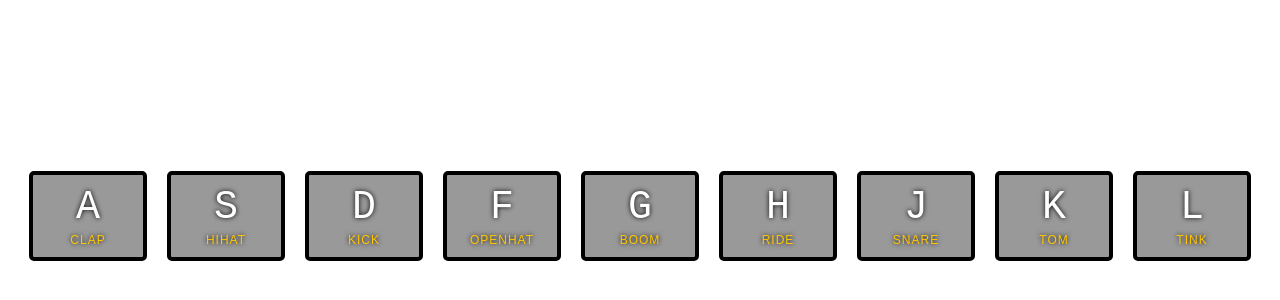
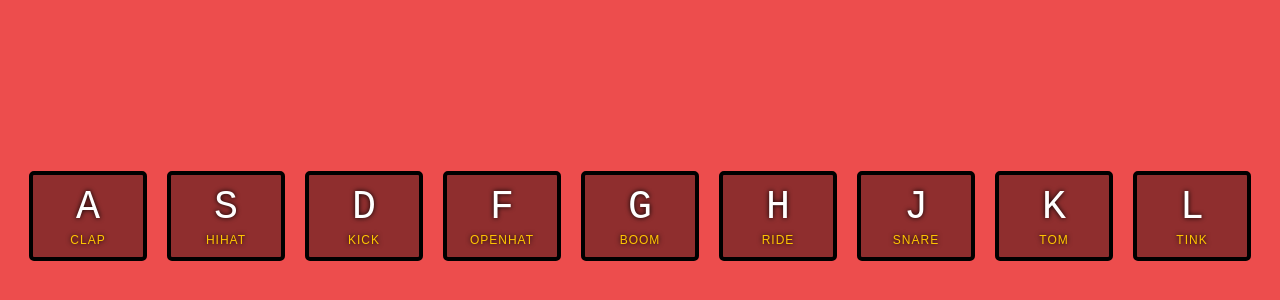
Before and after one commit to CharlesIvia/Drum-Kit, a plain HTML site: page index.html in a window 1280 px wide. Shown: the part 184-484 px from the top of the page. Drawn offline with Linux system fonts and the light colour scheme.

Commit message:
Changed background

```diff
--- a/style.css
+++ b/style.css
@@ -1,6 +1,6 @@
 html {
   font-size: 10px;
-  background: url(images/back.png) bottom center;
+  background-color: rgb(237,77,77);
   background-size: cover;
 }
 
```
